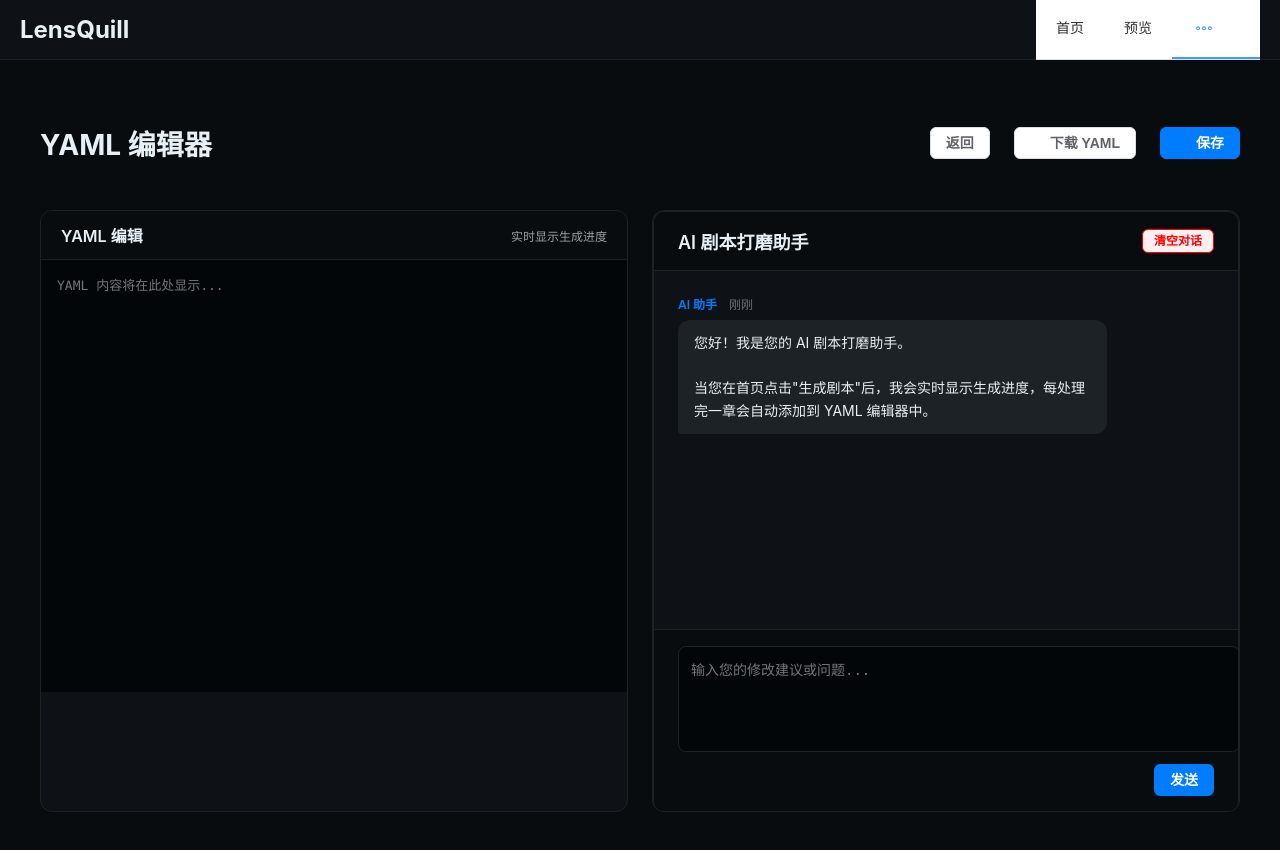
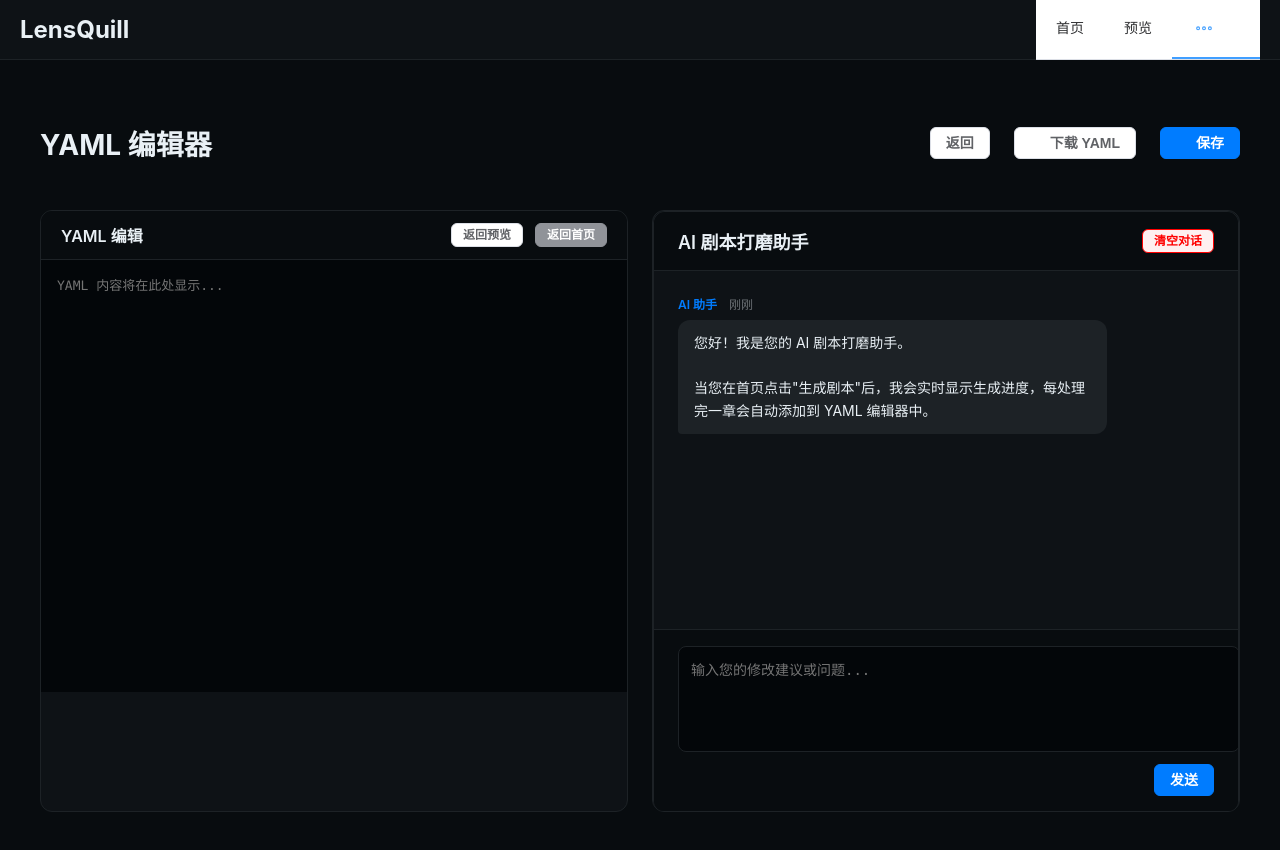
Before and after one commit to 233wang/LensQuill, a Vue app in the folder frontend/: page /editor in a window 1280 px wide. Built offline with nearby package versions, Linux system fonts and the light colour scheme.

Commit message:
feat: 在editor页面添加返回首页按钮

```diff
--- a/frontend/src/views/Editor.vue
+++ b/frontend/src/views/Editor.vue
@@ -18,7 +18,10 @@
       <div class="editor-panel">
         <div class="panel-header">
           <h3>YAML 编辑</h3>
-          <span class="panel-hint">实时显示生成进度</span>
+          <div class="header-actions">
+            <el-button size="small" @click="handleBackPreview">返回预览</el-button>
+            <el-button size="small" @click="handleBackHome" type="info">返回首页</el-button>
+          </div>
         </div>
         <div class="editor-container">
           <textarea
@@ -283,6 +286,14 @@ const handleBack = () => {
   router.push('/preview')
 }
 
+const handleBackPreview = () => {
+  router.push('/preview')
+}
+
+const handleBackHome = () => {
+  router.push('/')
+}
+
 const handleDownload = () => {
   if (!yamlContent.value) {
     ElMessage.warning('没有可下载的内容')
```
